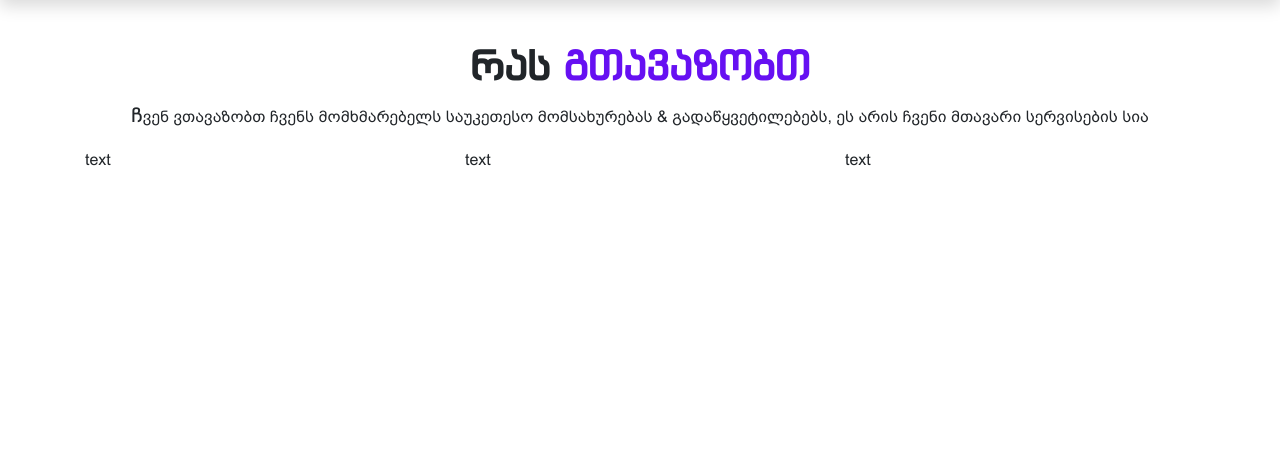
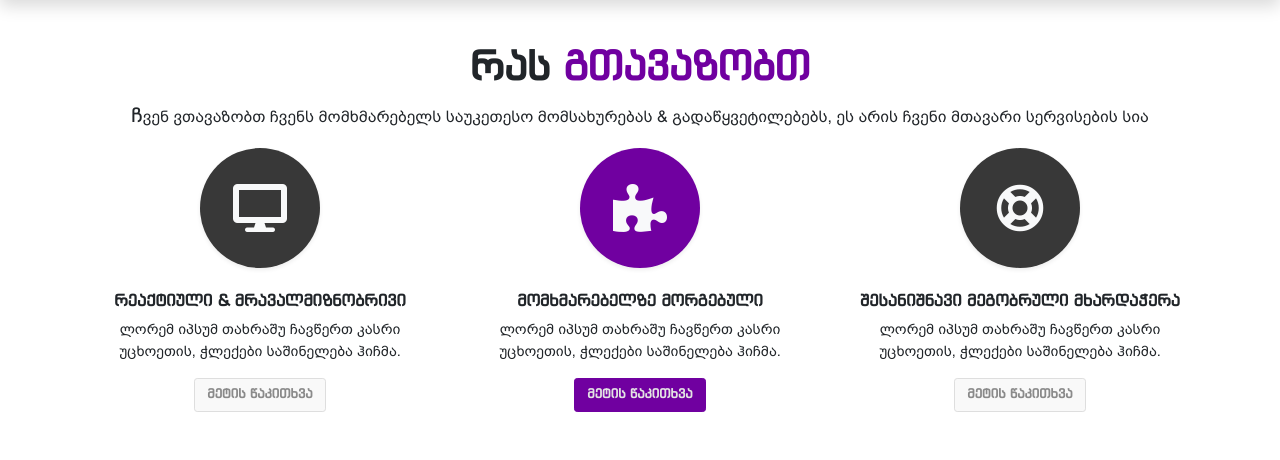
Before and after one commit to giorgikhachidze/frontendproject, a plain HTML site: page index.html in a window 1280 px wide. Shown: the part 802-1262 px from the top of the page. Before the commit the page ends 1022 px from the top, so only its background shows below. Drawn offline with nearby package versions, Linux system fonts and the light colour scheme.

Commit message:
Changed section content, navbar color and padding

```diff
--- a/assets/css/styles.css
+++ b/assets/css/styles.css
@@ -19,6 +19,10 @@ header {
     width: 100%;
     bottom: 0;
     border-bottom: 1px solid #dedede;
+}
+
+.navbar {
+    padding: .7rem 1rem;
 }
 
 .bg-navbar {
@@ -53,14 +57,14 @@ header {
 }
 
 .navbar-nav .active {
-    background-color: #6610f2;
+    background-color: #7000a0;
     border-radius: .2rem;
 }
 
 .navbar-nav .nav-item:hover .nav-link,
 .navbar-nav .nav-item:focus .nav-link,
 .navbar-nav .nav-item:active .nav-link {
-    background-color: #6610f2;
+    background-color: #7000a0;
     border-radius: .2rem;
     color: #e4e4e4;
     transition: all ease-in-out .4s;
@@ -74,7 +78,7 @@ header {
 }
 
 .section-one-title-last {
-    color: #6610f2;
+    color: #7000a0;
 }
 
 .section-one-text {
@@ -85,3 +89,67 @@ header {
     font-size: 1.25rem;
     font-family: 'BPG Banner Caps', sans-serif;
 }
+
+.section-one-box-icon {
+    background-color: #383838;
+    border-radius: 50%;
+    height: 120px;
+    width: 120px;
+}
+
+.section-one-box-title {
+    font-family: 'BPG Banner Caps', sans-serif;
+    font-size: 1rem;
+    font-weight: bolder;
+}
+
+.section-one-box-text {
+    font-size: .9rem;
+}
+
+/* Buttons */
+.btn {
+    font-family: 'BPG Banner Caps', sans-serif;
+    font-size: 0.8rem;
+    font-weight: bolder;
+    border-radius: .2rem;
+}
+
+.btn-indigo {
+    color: #8a8a8a;
+    background-color: #f9f9f9;
+    border-color: #dedede;
+}
+
+.btn-indigo:hover {
+    color: #e3e3e3;
+    background-color: #7000a0;
+    border-color: #7000a0;
+}
+
+.btn-indigo:focus, .btn-indigo.focus {
+    box-shadow: 0 0 0 0.2rem rgba(0, 0, 0, 0.15);
+}
+
+.btn-indigo.disabled, .btn-indigo:disabled {
+    color: #8a8a8a;
+    background-color: #f9f9f9;
+    border-color: #dedede;
+}
+
+.btn-indigo:not(:disabled):not(.disabled):active, .btn-indigo:not(:disabled):not(.disabled).active,
+.show > .btn-indigo.dropdown-toggle {
+    color: #e3e3e3;
+    background-color: #7000a0;
+    border-color: #7000a0;
+}
+
+.btn-indigo:not(:disabled):not(.disabled):active:focus, .btn-indigo:not(:disabled):not(.disabled).active:focus,
+  .show > .btn-indigo.dropdown-toggle:focus {
+    box-shadow: 0 0 0 0.2rem rgba(111, 104, 242, 0.5);
+}
+
+/* Background Colors */
+.bg-indigo {
+    background-color: #7000a0;
+}
--- a/index.html
+++ b/index.html
@@ -10,7 +10,7 @@
     <link rel="stylesheet" href="assets/vendor/bootstrap/css/bootstrap-reboot.min.css.map">
     <link rel="stylesheet" href="assets/vendor/bootstrap/css/bootstrap.min.css">
     <link rel="stylesheet" href="assets/vendor/fontawesome/css/all.min.css">
-    <link rel="stylesheet" href="assets/css/styles.css?v=1.0.1">
+    <link rel="stylesheet" href="assets/css/styles.css?v=1.0.2">
 </head>
 <body>
     <header>
@@ -57,18 +57,51 @@
 
             <div class="row">
                 <div class="col-4">
-                    <div class="section-one-box">
-                        text
+                    <div class="section-one-box d-flex justify-content-center align-items-center">
+                        <div class="section-one-box-icon d-flex justify-content-center align-items-center shadow-sm">
+                            <i class="fas fa-desktop fa-3x text-light"></i>
+                        </div>
+                    </div>
+
+                    <div class="mt-4 text-center">
+                        <h1 class="section-one-box-title">რეაქტიული & მრავალმიზნობრივი</h1>
+                        <p class="section-one-box-text">ლორემ იპსუმ თახრაშუ ჩავწერთ კასრი უცხოეთის, ჭლექები საშინელება ჰიჩმა.</p>
+                    </div>
+
+                    <div class="d-flex justify-content-center">
+                        <button type="button" class="btn btn-indigo">მეტის წაკითხვა</button>
                     </div>
                 </div>
                 <div class="col-4">
-                    <div class="section-one-box">
-                        text
+                    <div class="section-one-box d-flex justify-content-center align-items-center">
+                        <div class="section-one-box-icon bg-indigo d-flex justify-content-center align-items-center shadow-sm">
+                            <i class="fas fa-puzzle-piece fa-3x text-light"></i>
+                        </div>
+                    </div>
+
+                    <div class="mt-4 text-center">
+                        <h1 class="section-one-box-title">მომხმარებელზე მორგებული</h1>
+                        <p class="section-one-box-text">ლორემ იპსუმ თახრაშუ ჩავწერთ კასრი უცხოეთის, ჭლექები საშინელება ჰიჩმა.</p>
+                    </div>
+
+                    <div class="d-flex justify-content-center">
+                        <button type="button" class="btn btn-indigo active">მეტის წაკითხვა</button>
                     </div>
                 </div>
                 <div class="col-4">
-                    <div class="section-one-box">
-                        text
+                    <div class="section-one-box d-flex justify-content-center align-items-center">
+                        <div class="section-one-box-icon d-flex justify-content-center align-items-center shadow-sm">
+                            <i class="far fa-life-ring fa-3x text-light"></i>
+                        </div>
+                    </div>
+
+                    <div class="mt-4 text-center">
+                        <h1 class="section-one-box-title">შესანიშნავი მეგობრული მხარდაჭერა</h1>
+                        <p class="section-one-box-text">ლორემ იპსუმ თახრაშუ ჩავწერთ კასრი უცხოეთის, ჭლექები საშინელება ჰიჩმა.</p>
+                    </div>
+
+                    <div class="d-flex justify-content-center">
+                        <button type="button" class="btn btn-indigo" id="btn-indigo">მეტის წაკითხვა</button>
                     </div>
                 </div>
             </div>
```
Also changed, not shown: assets/images/header-bg.jpg.
